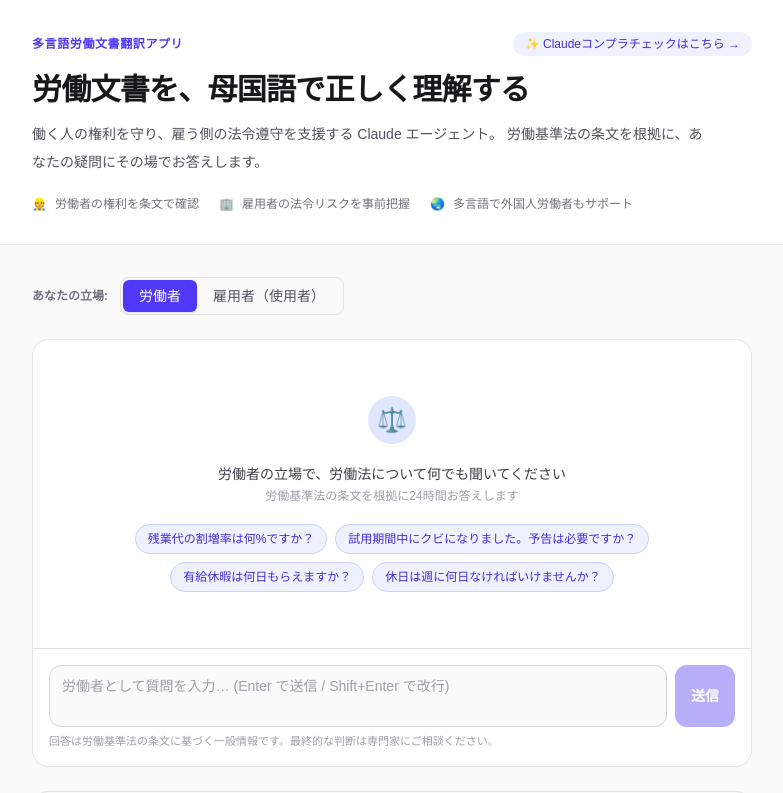
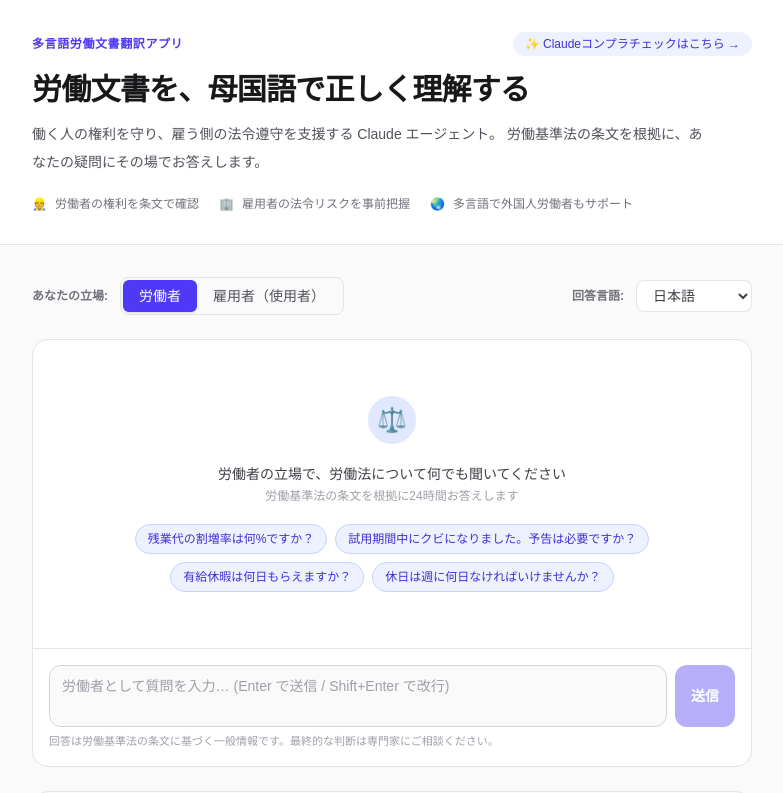
Before and after one commit to Rei2718/multi-translate-app, a Next.js app: page / in a window 1280 px wide. Shown: the top 793 px of the page, without its empty margins (248-1031 px from the left). Built offline with nearby package versions, Linux system fonts and the light colour scheme.

Commit message:
feat: AIチャットの多言語回答（言語選択）機能を追加

```diff
--- a/app/api/chat/route.ts
+++ b/app/api/chat/route.ts
@@ -21,6 +21,7 @@ export async function POST(request: Request): Promise<Response> {
 
   const messages = Array.isArray(payload.messages) ? payload.messages : [];
   const role = payload.role;
+  const language = payload.language || "Japanese";
 
   if (messages.length === 0) {
     return textError("質問を入力してください", 400);
@@ -44,7 +45,7 @@ export async function POST(request: Request): Promise<Response> {
     return streamText(mockChunks(role, last.content));
   }
 
-  const systemPrompt = buildSystemPrompt(role);
+  const systemPrompt = buildSystemPrompt(role) + `\n\n【重要】\n以下の質問に対しては、必ず「${language}」で回答を出力してください。`;
 
   let iterator: AsyncGenerator<string>;
   try {
--- a/components/ComplianceAgentApp.tsx
+++ b/components/ComplianceAgentApp.tsx
@@ -39,6 +39,9 @@ export default function ComplianceAgentApp() {
   const [translations, setTranslations] = useState<Record<number, string>>({});
   const [translatingLang, setTranslatingLang] = useState<TargetLangCode>(TARGET_LANGUAGES[0].code);
 
+  // チャット言語選択
+  const [chatLang, setChatLang] = useState<string>("Japanese");
+
   const bottomRef = useRef<HTMLDivElement>(null);
   const inputRef = useRef<HTMLTextAreaElement>(null);
 
@@ -64,7 +67,7 @@ export default function ComplianceAgentApp() {
       const res = await fetch("/api/chat", {
         method: "POST",
         headers: { "Content-Type": "application/json" },
-        body: JSON.stringify({ messages: nextMessages, role }),
+        body: JSON.stringify({ messages: nextMessages, role, language: chatLang }),
       });
 
       if (!res.ok || !res.body) {
@@ -144,7 +147,8 @@ export default function ComplianceAgentApp() {
 
   return (
     <div className="flex flex-col gap-6">
-      {/* 役割トグル */}
+      {/* 役割とチャット言語トグル */}
+      <div className="flex flex-col gap-3 sm:flex-row sm:items-center sm:justify-between">
         <div className="flex items-center gap-3">
           <span className="text-xs font-semibold text-zinc-500 dark:text-zinc-400">
             あなたの立場:
@@ -164,14 +168,32 @@ export default function ComplianceAgentApp() {
               </button>
             ))}
           </div>
+        </div>
+
+        <div className="flex items-center gap-3">
+          <span className="text-xs font-semibold text-zinc-500 dark:text-zinc-400">
+            回答言語:
+          </span>
+          <select
+            value={chatLang}
+            onChange={(e) => setChatLang(e.target.value)}
+            className="rounded-lg border border-zinc-200 bg-white px-3 py-1.5 text-sm text-zinc-700 outline-none focus:border-indigo-500 focus:ring-1 focus:ring-indigo-500/30 dark:border-zinc-700 dark:bg-zinc-800 dark:text-zinc-200"
+          >
+            <option value="Japanese">日本語</option>
+            <option value="English">English</option>
+            <option value="Chinese (Simplified)">中文 (简体)</option>
+            <option value="Korean">한국어</option>
+            <option value="Vietnamese">Tiếng Việt</option>
+          </select>
           {messages.length > 0 && (
             <button
               onClick={() => { setMessages([]); setTranslations({}); }}
-            className="ml-auto text-xs text-zinc-400 hover:text-zinc-600 dark:hover:text-zinc-300"
+              className="text-xs text-zinc-400 hover:text-zinc-600 dark:hover:text-zinc-300"
             >
-            会話をリセット
+              リセット
             </button>
           )}
+        </div>
       </div>
 
       {/* チャット本体 */}
--- a/lib/types.ts
+++ b/lib/types.ts
@@ -59,4 +59,6 @@ export interface ChatRequest {
   messages: ChatMessage[];
   /** 労働者 / 雇用者 のどちらの視点で回答するか */
   role: ChatRole;
+  /** 回答する言語（任意） */
+  language?: string;
 }
```
Lines whose indentation alone changed are shown as unchanged.
